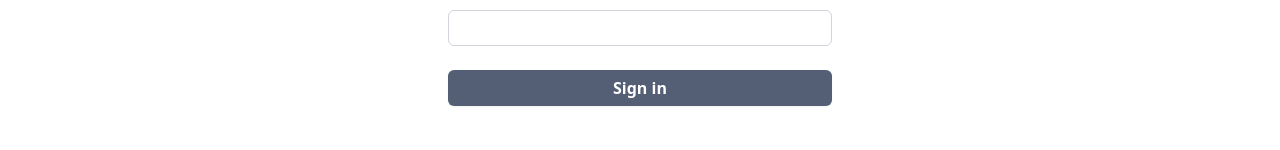
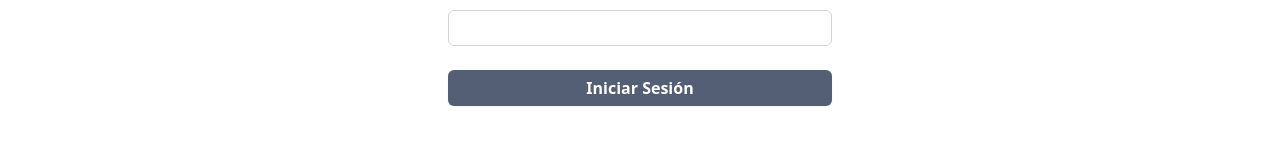
Before and after one commit to FelipeSarmiento/cybercap, a Next.js app: page /login in a window 1280 px wide. Shown: the part 450-600 px from the top of the page. Built offline with nearby package versions, Linux system fonts and the light colour scheme; no server answers.

Commit message:
Modal mensaje de login

```diff
--- a/src/app/login/page.tsx
+++ b/src/app/login/page.tsx
@@ -2,14 +2,18 @@
 import { login, setSession } from "../../data/data";
 
 import {useForm} from "../../../src/lib/hooks/useForm";
-import {useState} from "react";
+import {useEffect, useState} from "react";
 
 export default function Home() {
 
-    const {onInputChange, formState} = useForm({
+    const {onInputChange, formState, onResetForm} = useForm({
         email: '',
         password: ''
     })
+
+    useEffect(() => {
+        setErrorMessage('')
+    }, [formState]);
 
     const [errorMessage, setErrorMessage] = useState('' as string)
     const handleSignIn = async () => {
@@ -26,7 +30,9 @@ export default function Home() {
         }
     }
 
-  return (
+  // @ts-ignore
+    // @ts-ignore
+    return (
       <>
           <div className="flex min-h-screen flex-1 flex-col justify-center px-6 py-12 lg:px-8">
               <div className="sm:mx-auto sm:w-full sm:max-w-sm">
@@ -54,8 +60,8 @@ export default function Home() {
                                   name="email"
                                   type="email"
                                   className="block w-full rounded-md bg-white px-3 py-1.5 text-base text-gray-900 outline outline-1 -outline-offset-1 outline-gray-300 placeholder:text-gray-400 focus:outline focus:outline-2 focus:-outline-offset-2 focus:outline-[#545E75] sm:text-sm/6"
-                                  value={ formState.email }
-                                  onChange={ onInputChange }
+                                  value={formState.email}
+                                  onChange={onInputChange}
                               />
                           </div>
                       </div>
@@ -72,18 +78,17 @@ export default function Home() {
                                   name="password"
                                   type="password"
                                   className="block w-full rounded-md bg-white px-3 py-1.5 text-base text-gray-900 outline outline-1 -outline-offset-1 outline-gray-300 placeholder:text-gray-400 focus:outline focus:outline-2 focus:-outline-offset-2 focus:outline-[#545E75] sm:text-sm/6"
-                                  value={ formState.password }
-                                  onChange={ onInputChange }
+                                  value={formState.password}
+                                  onChange={onInputChange}
                               />
                           </div>
                       </div>
-
-                      <div>
+                      <div className="col-span-2">
                           <button
+                              disabled={errorMessage != ''}
                               type="submit"
-                              className="flex w-full justify-center rounded-md bg-[#545E75] px-3 py-1.5 text-md font-semibold text-white shadow-sm hover:bg-[#304D6D] focus-visible:outline focus-visible:outline-2 focus-visible:outline-offset-2 focus-visible:outline-[#545E75]"
-                          >
-                              Sign in
+                              className={`flex w-full justify-center rounded-md px-3 py-1.5 text-md font-semibold text-white shadow-sm focus-visible:outline focus-visible:outline-2 focus-visible:outline-offset-2 focus-visible:outline-[#545E75]  ${errorMessage === '' ? "bg-[#545E75]" : "bg-red-500"}`}>
+                              {errorMessage !== '' ? errorMessage : 'Iniciar Sesión'}
                           </button>
                       </div>
                   </form>
```
